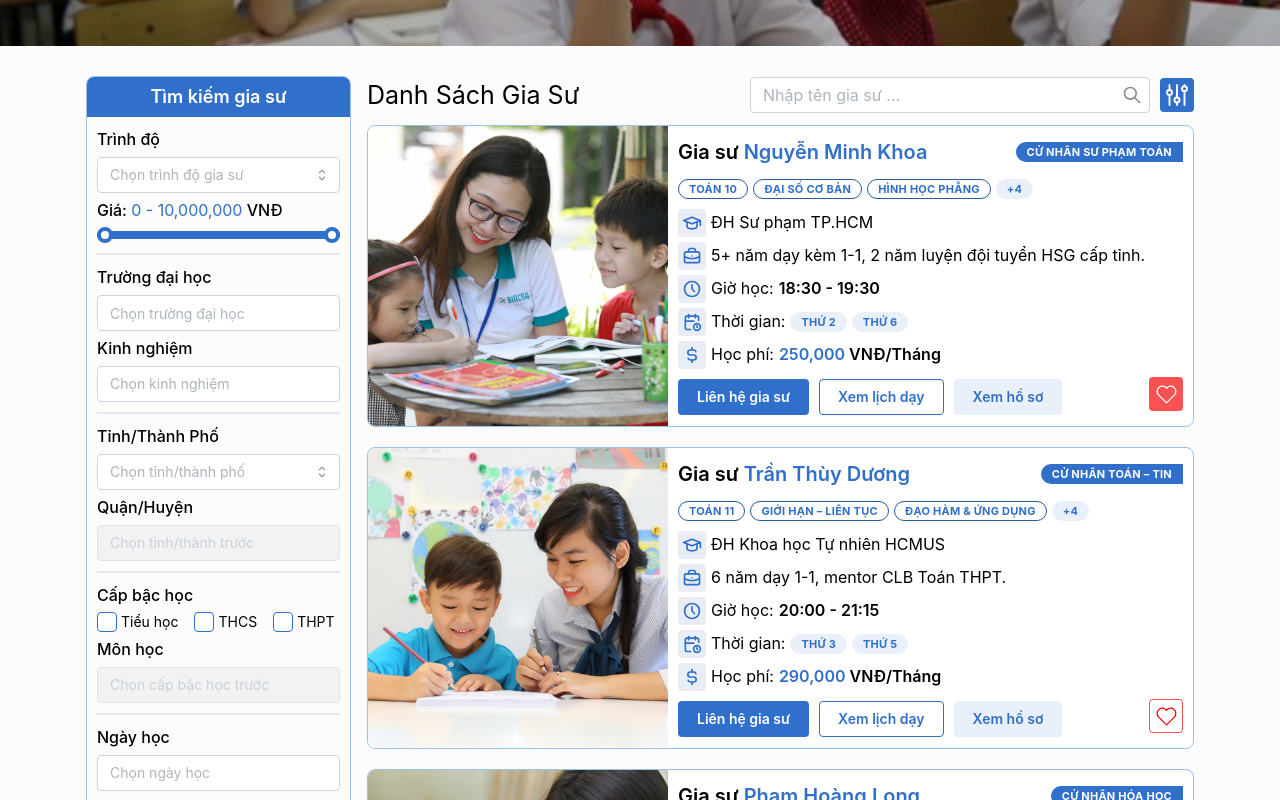
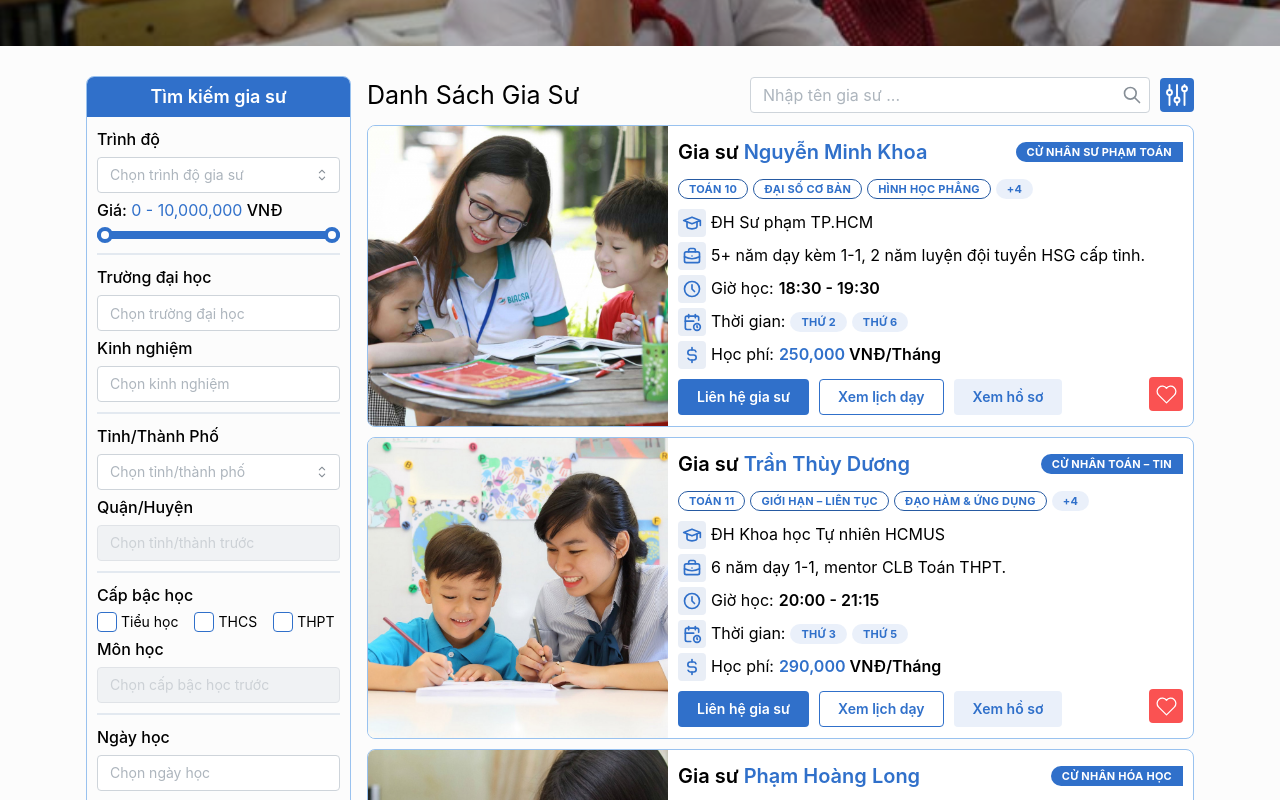
Before and after one commit to ndt28dev/WebLearning, a Next.js app: page /courses-1v1 in a window 1280 px wide. Shown: the part 320-1120 px from the top of the page. Built offline with nearby package versions, Linux system fonts and the light colour scheme.

Commit message:
up course1v1 v1

```diff
--- a/src/container/user/course-1v1/contai/CourseList1v1.tsx
+++ b/src/container/user/course-1v1/contai/CourseList1v1.tsx
@@ -45,7 +45,7 @@ export default function CourseList1v1({ onJumpTop }: Props) {
   const pageSize = Math.max(1, totalProducts || 0);
   const totalPages = Math.ceil((data?.length ?? 0) / pageSize);
 
-  const [listHeart, setListHeart] = useState<number[]>([101, 103]);
+  const [listHeart, setListHeart] = useState<number[]>([101, 102]);
 
   const handleHeart = (id: number) => {
     if (listHeart.includes(id)) {
@@ -268,7 +268,7 @@ export default function CourseList1v1({ onJumpTop }: Props) {
     ));
 
   return (
-    <>
+    <Box>
       {items(course1v1Data)}
       <Center mt={20} className="course1v1-pagination">
         <Pagination
@@ -283,6 +283,6 @@ export default function CourseList1v1({ onJumpTop }: Props) {
           onChange={handlePageChange}
         />
       </Center>
-    </>
+    </Box>
   );
 }
```
